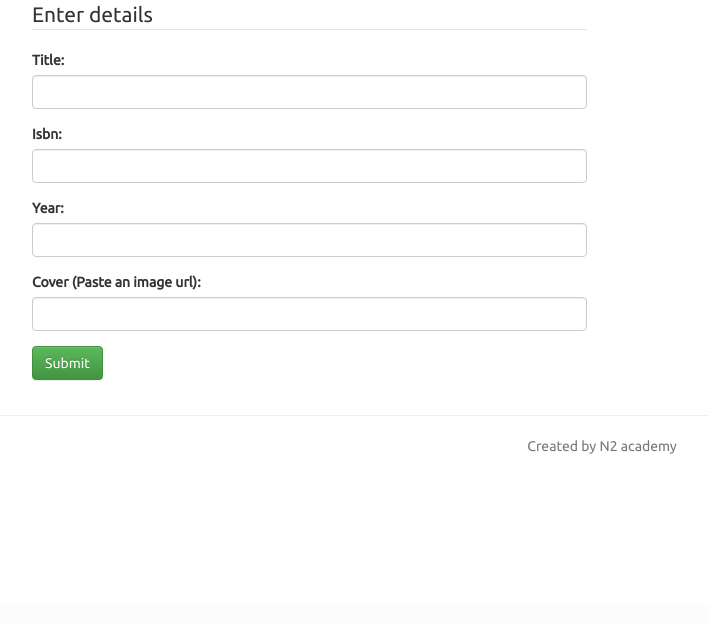
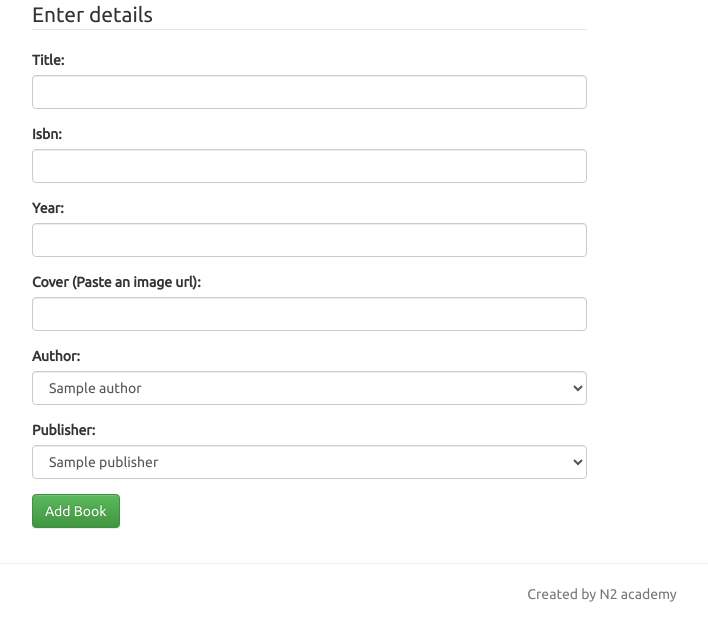
Before and after one commit to kostandinang/n2_flask_bookstore, a Flask app: template app/templates/book/book_form.html in a window 1280 px wide. Shown: the part 195-819 px from the top of the page, without its empty margins (38-746 px from the left). Before the commit the page ends 649 px from the top, so only its background shows below. Run offline with Flask 2, Linux system fonts and the light colour scheme; the template is opened without the code that fills it: most values are stand-ins (such as "Sample title", 1, 10 or a date in 2020); some libraries are stand-ins or nearby versions.

Commit message:
Added book create

```diff
--- a/app/templates/book/book_form.html
+++ b/app/templates/book/book_form.html
@@ -17,7 +17,13 @@
 
             <!-- Content -->
             <div class="row">
-                <form class="form-group col-lg-6">
+                {% if error %}
+                <div class="alert alert-danger">
+                    <strong>Error</strong> <br/>
+                    {{error}}
+                </div>
+                {% endif %}
+                <form method="post" class="form-group col-lg-6">
                     <fieldset>
                         <legend>Enter details</legend>
                         <div class="form-group">
@@ -30,13 +36,29 @@
                         </div>
                         <div class="form-group">
                             <label for="year">Year:</label>
-                            <input type="datetime" class="form-control" name="isbn">
+                            <input type="datetime" class="form-control" name="year">
                         </div>
                         <div class="form-group">
                             <label for="cover">Cover (Paste an image url):</label>
                             <input type="text" class="form-control" name="cover">
                         </div>
-                        <button type="submit" class="btn btn-success">Submit</button>
+                        <div class="form-group">
+                            <label for="author">Author:</label>
+                            <select name="author" class="form-control">
+                                {% for author in authors %}
+                                    <option value="{{author.id}}">{{author.name}}</option>
+                                {% endfor %}
+                            </select>
+                        </div>
+                        <div class="form-group">
+                            <label for="publisher">Publisher:</label>
+                            <select name="publisher" class="form-control">
+                                {% for publisher in publishers %}
+                                    <option value="{{publisher.id}}">{{publisher.name}}</option>
+                                {% endfor %}
+                            </select>
+                        </div>
+                        <button type="submit" class="btn btn-success">Add Book</button>
                     </fieldset>
                 </form>
             </div>
--- a/app/templates/errors/404.html
+++ b/app/templates/errors/404.html
@@ -4,6 +4,6 @@
         <h1> 404 </h1>
         <p>Page not found</p>
         <pre>{{ err }}</pre>
-        <p><a href="{{ url_for('index') }}">Return to home</a>
+        <p><a href="{{ url_for('home.index') }}">Return to home</a>
     </div>
 {% endblock %}
--- a/app/templates/errors/500.html
+++ b/app/templates/errors/500.html
@@ -4,6 +4,6 @@
         <h1> 500 </h1>
         <p>A server error occured</p>
         <pre>{{ err }}</pre>
-        <p><a href="{{ url_for('index') }}">Return to home</a>
+        <p><a href="{{ url_for('home.index') }}">Return to home</a>
     </div>
 {% endblock %}
--- a/app/templates/index.html
+++ b/app/templates/index.html
@@ -11,7 +11,7 @@
                     <a href="/books/{{book.id}}">
                         <img height="200" src="{{book.cover}}"/>
                         <br/>
-                        <h3>{{book.title}}</h3>
+                        <h3>{{book.title}} ({{book.year}}) </h3>
                     </a>
                 </div>
                 {% endfor %}
--- a/app/views/home.py
+++ b/app/views/home.py
@@ -8,7 +8,7 @@ def index():
     try:
         # Query
         cur = db.connection.cursor()
-        query = ''' SELECT id, title, cover FROM book ORDER BY year LIMIT 8'''
+        query = ''' SELECT id, title, cover, year FROM book ORDER BY year DESC LIMIT 8'''
         cur.execute(query)
         rows = cur.fetchall();
         books = []
@@ -16,7 +16,8 @@ def index():
             books.append({
                 'id': row[0],
                 'title': row[1],
-                'cover': row[2]
+                'cover': row[2],
+                'year': row[3]
                 })
         return render_template('index.html', books=books)
     except Exception as e:
```
Also changed, not shown: app/views/books.py (+73 -26 lines).
